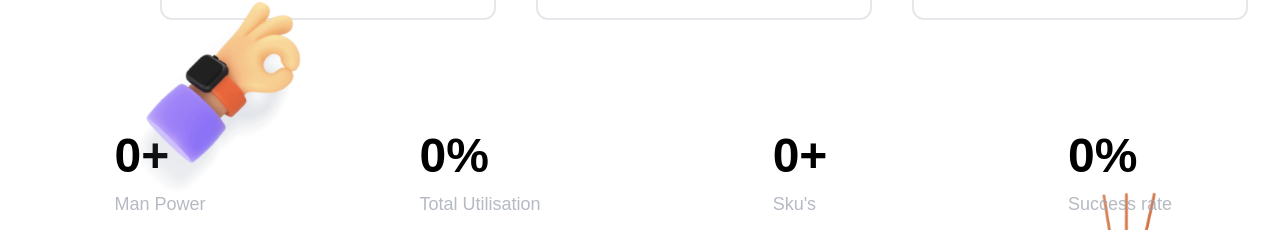
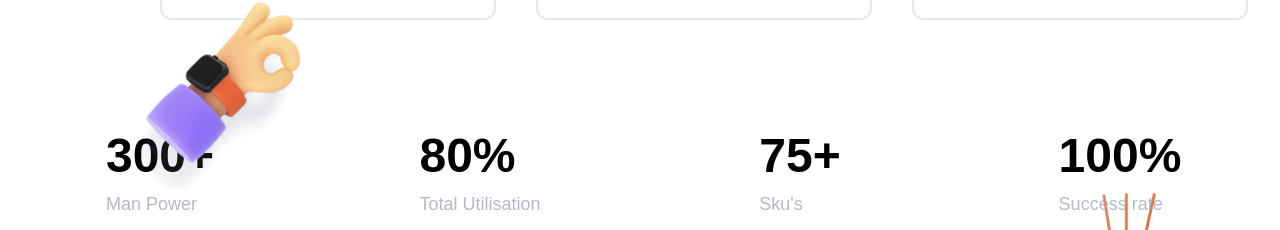
Before and after one commit to bhargawananbhuyan/project-gt, a Next.js app: page / in a window 1280 px wide. Shown: the part 5019-5249 px from the top of the page. Built offline with nearby package versions, Linux system fonts and the light colour scheme; a web font is replaced by a local one.

Commit message:
bug fixes

```diff
--- a/components/layout/NumberGrid.js
+++ b/components/layout/NumberGrid.js
@@ -1,37 +1,28 @@
-import { useRef, useEffect, useState } from 'react'
+import { useState } from 'react'
 import CountUp from 'react-countup'
-
-const io = ({ setDisplay }) =>
-	new IntersectionObserver((entries) => {
-		entries.forEach((entry) => {
-			if (entry.intersectionRatio > 0) {
-				setDisplay(true)
-				console.log(entry)
-			}
-		})
-	})
+import ReactVisibilitySensor from 'react-visibility-sensor'
 
 const CountUpNum = ({ end, suffix, large }) => {
-	const ref = useRef()
-	const [display, setDisplay] = useState(false)
-
-	useEffect(() => {
-		if (!ref.current) return
-		io({ setDisplay }).observe(ref.current)
-	}, [ref, setDisplay])
+	const [focus, setFocus] = useState(false)
 
 	return (
-		<div ref={ref}>
-			{display && (
-				<CountUp end={end} suffix={suffix}>
-					{({ countUpRef }) => (
+		<div>
+			<CountUp start={focus ? null : 0} end={end} suffix={suffix}>
+				{({ countUpRef }) => (
+					<ReactVisibilitySensor
+						active={!focus}
+						onChange={(isVisible) => {
+							if (isVisible) setFocus(true)
+						}}
+						delayedCall
+					>
 						<h1
 							ref={countUpRef}
 							className={`${large ? 'text-6xl' : 'text-5xl'} font-extrabold`}
 						/>
-					)}
-				</CountUp>
-			)}
+					</ReactVisibilitySensor>
+				)}
+			</CountUp>
 		</div>
 	)
 }
--- a/package.json
+++ b/package.json
@@ -23,6 +23,7 @@
 		"react-countup": "^6.2.0",
 		"react-dom": "18.1.0",
 		"react-gsap": "^3.2.1",
+		"react-visibility-sensor": "^5.1.1",
 		"sass": "^1.51.0"
 	},
 	"devDependencies": {
```
Also changed, not shown: 1 other file (tests, documents, lock files or other folders).
